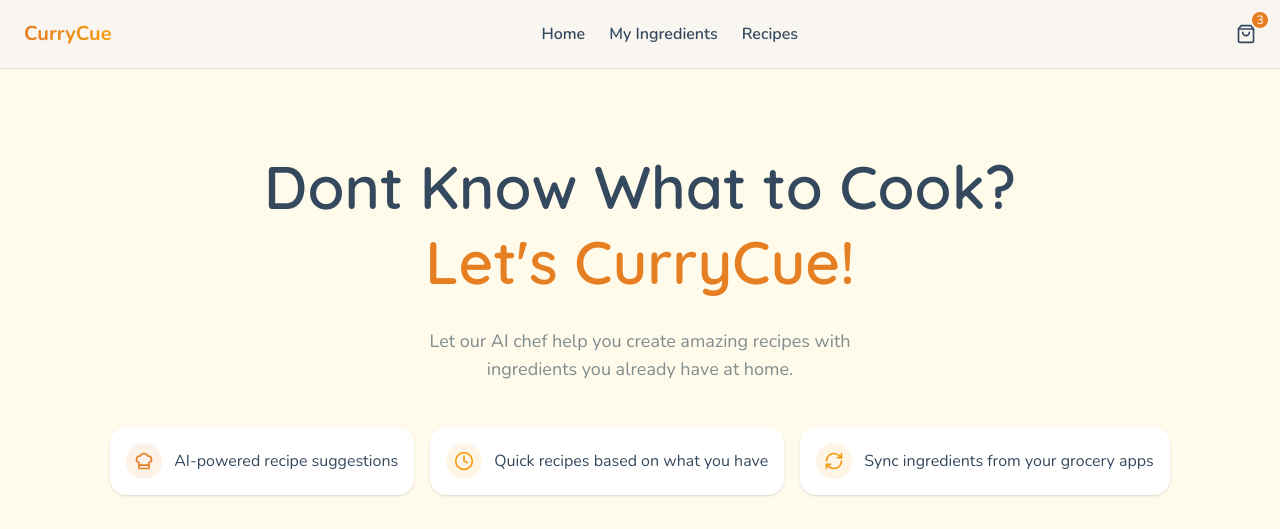
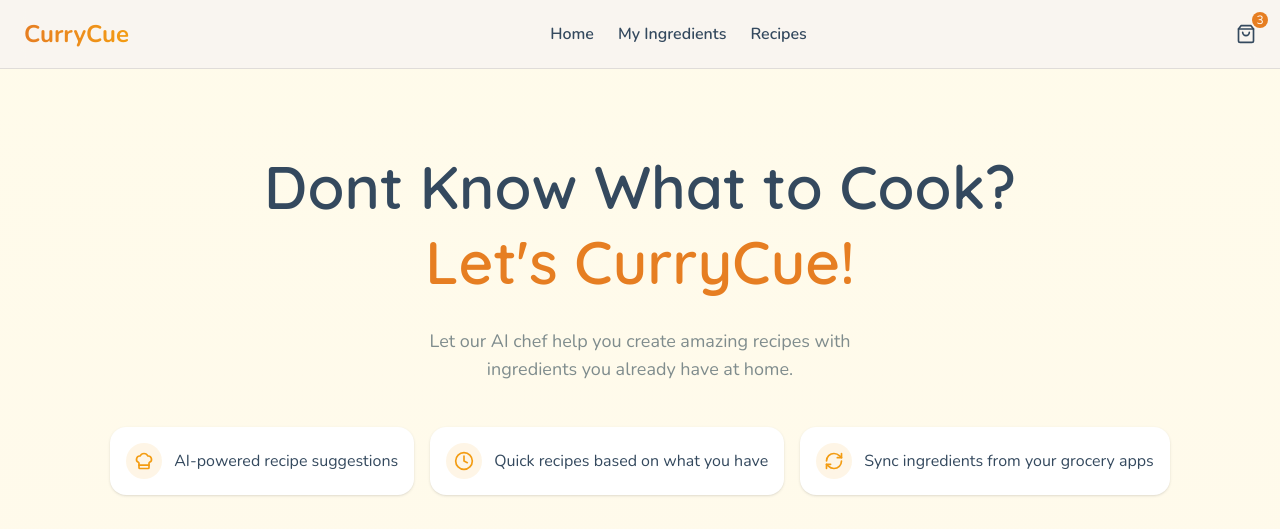
Before and after one commit to vedantbhamare-11/CurryCue, a Next.js app: page / in a window 1280 px wide. Shown: the top 529 px of the page. Built offline with nearby package versions, Linux system fonts and the light colour scheme; what creatr-devtools would draw is missing.

Commit message:
updated nav-bar componant

```diff
--- a/src/components/hero-section.tsx
+++ b/src/components/hero-section.tsx
@@ -113,11 +113,11 @@ export function HeroSection() {
                 data-file-name="components/hero-section.tsx"
               >
                 <div
-                  className="bg-primary/10 dark:bg-primary/20 p-2 rounded-full"
+                  className="bg-accent/10 dark:bg-accent/20 p-2 rounded-full"
                   data-unique-id="efba9f56-10e4-408b-964b-3b0df549abfa"
                   data-file-name="components/hero-section.tsx"
                 >
-                  <ChefHat className="text-primary w-5 h-5" />
+                  <ChefHat className="text-accent w-5 h-5" />
                 </div>
                 <span
                   data-unique-id="d44b262b-d5e8-41d4-9dfc-0fb0e08fe8d8"
--- a/src/components/nav-bar.tsx
+++ b/src/components/nav-bar.tsx
@@ -40,7 +40,7 @@ export function NavBar() {
             x: 0
           }} transition={{
             duration: 0.4
-          }} className="font-heading text-xl font-bold bg-gradient-to-r from-primary to-accent bg-clip-text text-transparent" data-unique-id="cdba0758-e05a-4cca-816c-c3f4da3e20b0" data-file-name="components/nav-bar.tsx"><span className="editable-text" data-unique-id="cc49a246-fe8a-4e1d-9dbe-d51a63e3f00d" data-file-name="components/nav-bar.tsx">
+          }} className="font-heading text-2xl font-bold bg-gradient-to-r from-primary to-accent bg-clip-text text-transparent" data-unique-id="cdba0758-e05a-4cca-816c-c3f4da3e20b0" data-file-name="components/nav-bar.tsx"><span className="editable-text" data-unique-id="cc49a246-fe8a-4e1d-9dbe-d51a63e3f00d" data-file-name="components/nav-bar.tsx">
               CurryCue
             </span></motion.span>
           </Link>
```
